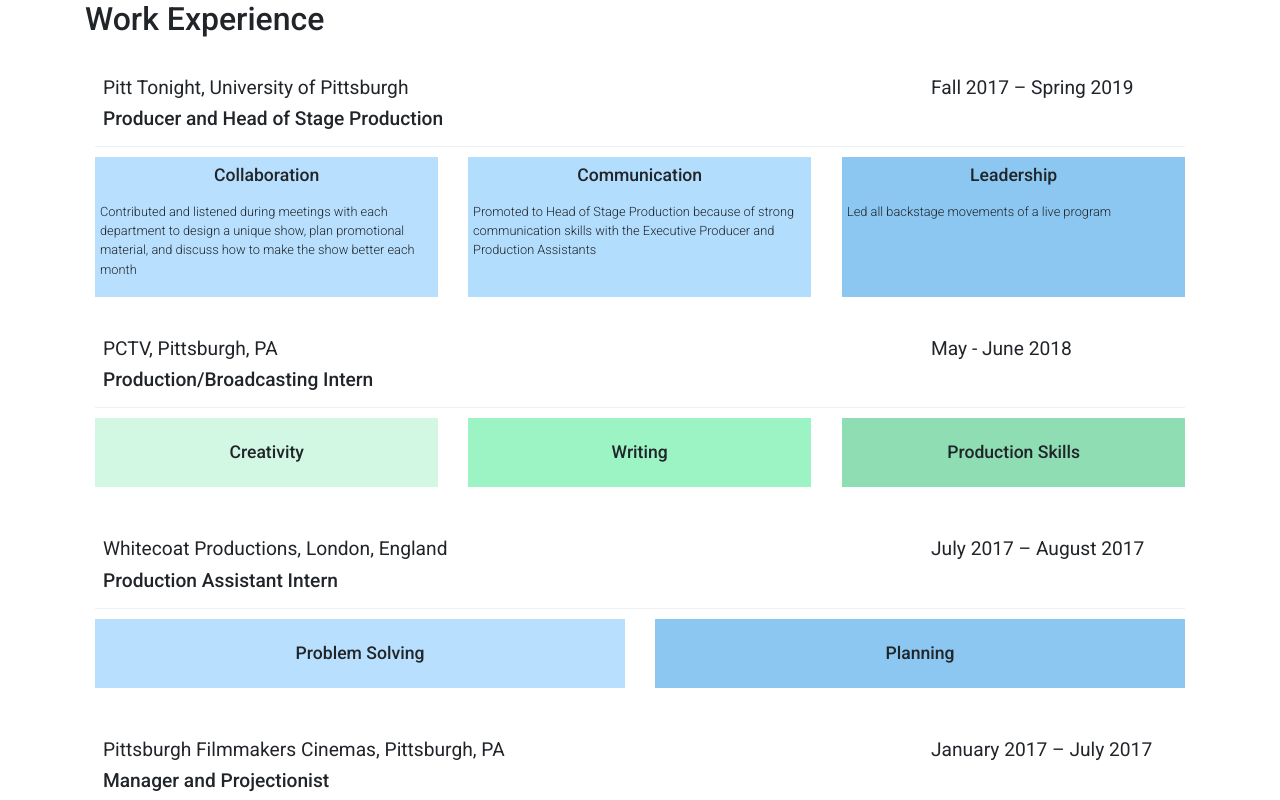
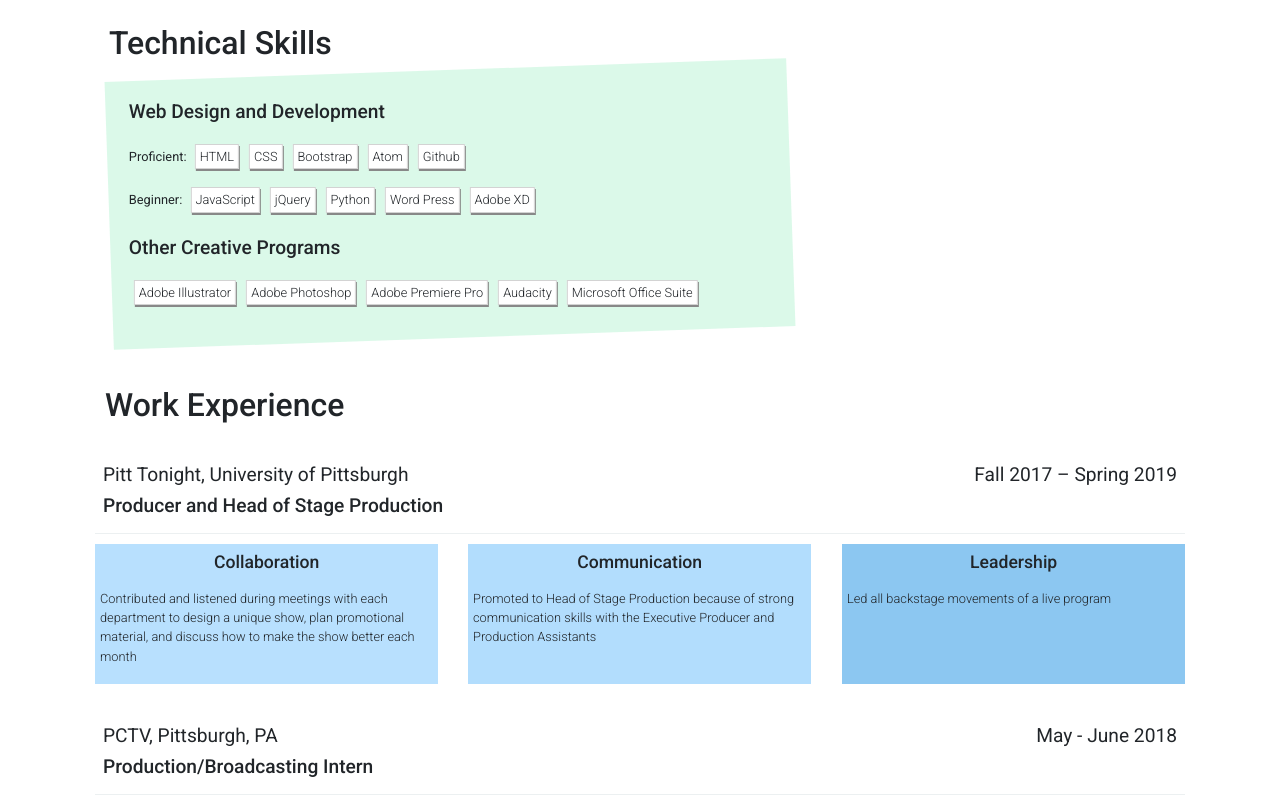
Before and after one commit to jilltyburski/My-Website-Resume, a plain HTML site: page resume/index.html in a window 1280 px wide. Shown: the top 800 px of the page. Drawn offline with nearby package versions, Linux system fonts and the light colour scheme; a web font is replaced by a local one.

Commit message:
skills section update
worked on skills section

```diff
--- a/resume/index.html
+++ b/resume/index.html
@@ -27,17 +27,49 @@
 
 
     <div class="row">
+      <div class="col-12 col-lg-8">
+        <div class="skills p-4 mb-md-4">
+          <h2>Technical Skills</h2>
+
+              <div class="rotate">
+
+                  <div class="text">
+                    <h3 class="pb-2">Web Design and Development</h3>
+                    <h4>Proficient: <span class="skill">HTML</span><span class="skill">CSS</span><span class="skill">Bootstrap</span><span class="skill">Atom</span><span class="skill">Github</span></h4>
+                    <h4>Beginner: <span class="skill">JavaScript</span><span class="skill">jQuery</span><span class="skill">Python</span><span class="skill">Word Press</span><span class="skill">Adobe XD</span></h4>
+                    <h3 class="pb-2">Other Creative Programs</h3>
+                    <h4><span class="skill">Adobe Illustrator</span><span class="skill">Adobe Photoshop</span><span class="skill">Adobe Premiere Pro</span><span class="skill">Audacity</span><span class="skill">Microsoft Office Suite</span></h4>
+                  </div>
+
+
+              </div>
+
+
+
+
+
+          </div>
+        </div>
+
+    </div>
+
+
+
+
+
+
+    <div class="row">
       <div class="col-12">
         <div class="experience">
           <h2>Work Experience</h2>
           <div class="job">
             <div class="title p-2">
-              <div class="row justify-content-between">
+              <div class="row d-flex justify-content-between">
                 <div class="col-12 col-lg-7">
                   <h3>Pitt Tonight, University of Pittsburgh</h3>
                 </div>
                 <div class="col-12 col-lg-3">
-                  <h3>Fall 2017 – Spring 2019</h3>
+                  <h3 class="text-md-right">Fall 2017 – Spring 2019</h3>
                 </div>
               </div>
               <div class="row">
@@ -79,7 +111,7 @@
                   <h3>PCTV, Pittsburgh, PA</h3>
                 </div>
                 <div class="col-12 col-lg-3">
-                  <h3>May - June 2018</h3>
+                  <h3 class="text-md-right">May - June 2018</h3>
                 </div>
               </div>
               <div class="row">
@@ -91,23 +123,23 @@
 
             <div class="row justify-content-around mb-md-4">
               <div class="col-md-4">
-                <h4 class="lesson s-open l-2 color5 py-2 py-md-4" data-aos="flip-up" data-aos-delay="200" data-aos-once="true">Creativity</h4>
-                <ul class="details s-hidden d-2 color5" >
+                <h4 class="lesson s-open l-2 color2 py-2 py-md-4" data-aos="flip-up" data-aos-delay="200" data-aos-once="true">Creativity</h4>
+                <ul class="details s-hidden d-2 color2" >
                   <h4 class="py-1 py-md-2">Creativity</h4>
                   <li>Told stories through video</li>
                   <li>Planned video content from scratch with a small team of interns and turned an idea into a completed video within a one or two day deadline</li>
                 </ul>
               </div>
               <div class="col-md-4">
-                <h4 class="lesson s-open l-2 py-2 color6 py-md-4" data-aos="flip-up" data-aos-delay="250" data-aos-once="true">Writing</h4>
-                <ul class="details s-hidden d-2 color6"  >
+                <h4 class="lesson s-open l-2 py-2 color3 py-md-4" data-aos="flip-up" data-aos-delay="250" data-aos-once="true">Writing</h4>
+                <ul class="details s-hidden d-2 color3"  >
                   <h4 class="py-1 py-md-2">Writing</h4>
                   <li>Researched local businesses or events and then wrote interview questions in preparation for video shoots on that topic</li>
                 </ul>
               </div>
               <div class="col-md-4">
-                <h4 class="lesson s-open l-2 color7 py-2 py-md-4" data-aos="flip-up" data-aos-delay="300" data-aos-once="true">Production Skills</h4>
-                <ul class="details s-hidden d-2 color7" >
+                <h4 class="lesson s-open l-2 color4 py-2 py-md-4" data-aos="flip-up" data-aos-delay="300" data-aos-once="true">Production Skills</h4>
+                <ul class="details s-hidden d-2 color4" >
                   <h4 class="py-1 py-md-2">Production Skills</h4>
                   <li>Operated camera and audio equipment and edited multi-camera shows using Adobe Premiere Pro</li>
                 </ul>
@@ -118,12 +150,12 @@
 
           <div class="job">
             <div class="title p-2">
-              <div class="row justify-content-between">
+              <div class="row d-flex justify-content-between">
                 <div class="col-12 col-lg-7">
                   <h3>Whitecoat Productions, London, England</h3>
                 </div>
                 <div class="col-12 col-lg-3">
-                  <h3>July 2017 – August 2017</h3>
+                  <h3 class="text-md-right">July 2017 – August 2017</h3>
                 </div>
               </div>
               <div class="row">
@@ -159,7 +191,7 @@
                   <h3>Pittsburgh Filmmakers Cinemas, Pittsburgh, PA</h3>
                 </div>
                 <div class="col-12 col-lg-3">
-                  <h3>January 2017 – July 2017</h3>
+                  <h3 class="text-md-right">January 2017 – July 2017</h3>
                 </div>
               </div>
               <div class="row">
--- a/resume/styles.css
+++ b/resume/styles.css
@@ -109,7 +109,8 @@ html {
 
 .color1:hover, .color2:hover, .color3:hover,
 .color4:hover, .color5:hover, .color6:hover, .color7:hover, .color8:hover {
-  filter: grayscale(70%);
+  /* filter: grayscale(70%); */
+  background-color: rgba(99, 135, 171, 0.8);
 }
 
 /* .experience {
@@ -117,27 +118,89 @@ html {
   background-color: rgba(217, 234, 238);
   box-shadow: 0 1px 7px 0 rgba(0,0,0,0.2);
   margin-bottom: 50px;
-}
+} */
 
 .experience h2 {
-  font-family: 'Francois One', sans-serif;
+  /* font-family: 'Francois One', sans-serif;
   font-weight: 300;
   font-size: 3rem;
   text-align: center;
   padding-top: 10px;
   margin-top: -64px;
   color: rgba(217, 234, 238);
-  text-shadow: -2px -2px black;
-} */
+  text-shadow: -2px -2px black; */
+  padding-left: 20px;
+}
+
+.skills h2 {
+
+}
 
 .experience h3 {
   font-size: 1.2rem;
   font-weight: 400;
 }
 
-h4 {
+.experience h4 {
   font-size: 1.1rem;
+
 }
+
+.skills {
+
+}
+
+.skills h3 {
+  font-size: 1.2rem;
+  padding: 10px 0px;
+  font-weight: 500;
+}
+
+.skills h4 {
+  font-size: 1.1rem;
+  font-weight: 400;
+}
+
+.web-skills {
+  /* border: 2px solid lightblue; */
+}
+
+.other-skills {
+  /* border: 2px solid lightblue; */
+
+}
+
+.rotate {
+  position: relative;
+  background-color: rgba(210, 248, 228, 0.8);
+  transform: rotate(-2deg);
+  padding: 20px;
+
+
+}
+
+.text {
+  position: relative;
+
+  transform: rotate(2deg);
+}
+
+.skill {
+  border: 1px solid lightgray;
+  box-shadow: 1px 2px #888888;
+  margin: 5px;
+  padding: 4px;
+  display: inline-block;
+  font-size: .8rem;
+  background-color: white;
+}
+
+.skills h4 {
+  font-size: .8rem;
+}
+
+
+
 
 li {
   list-style-type: none;
```
